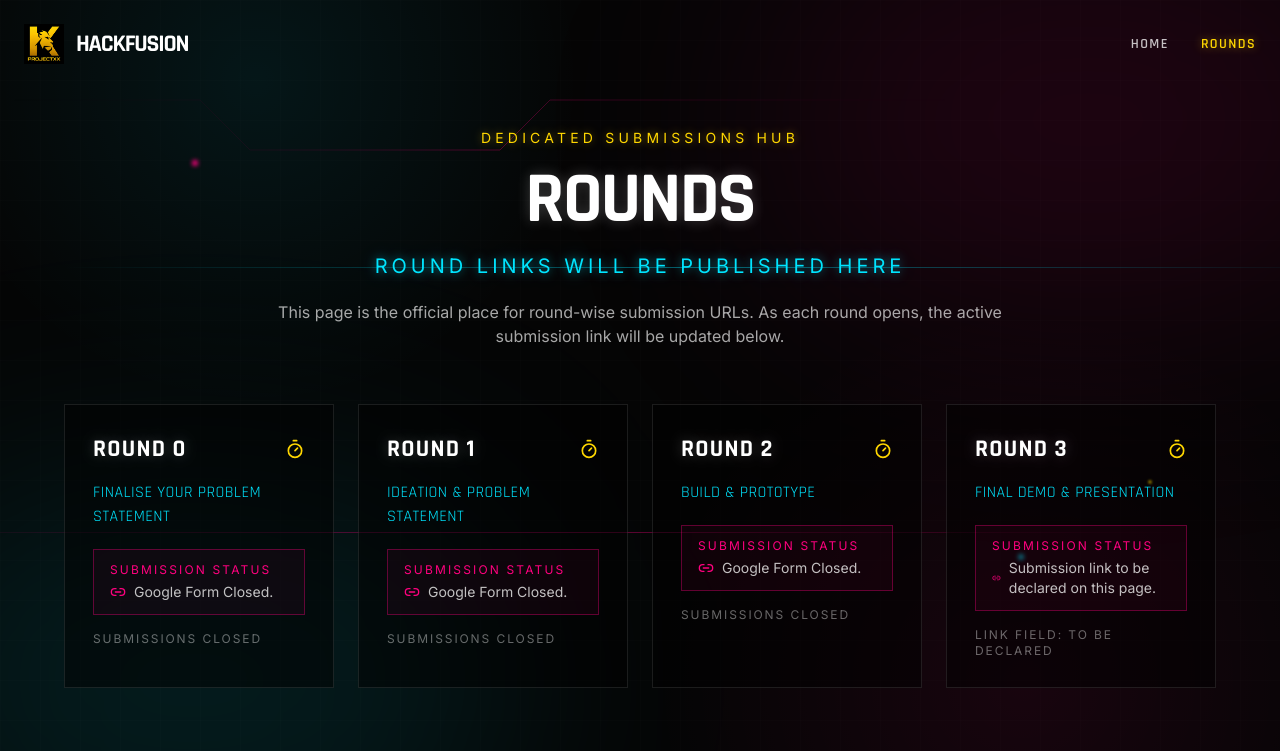
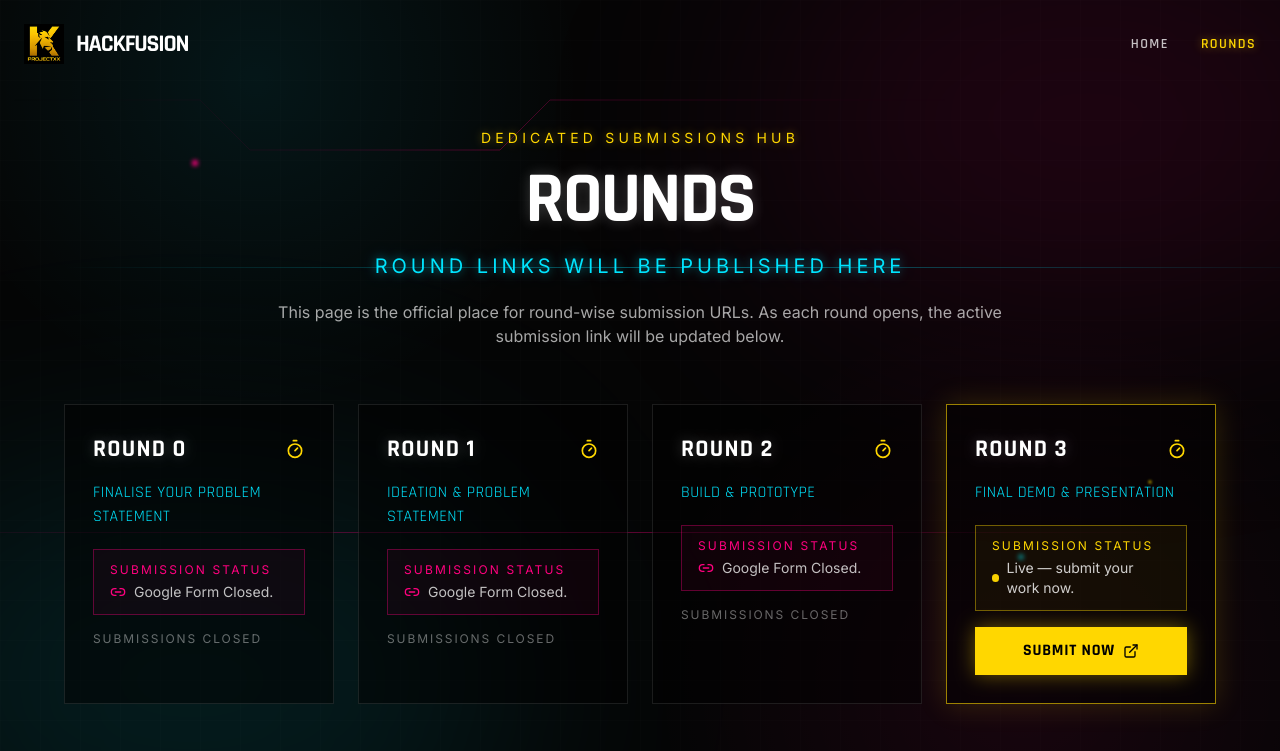
Before and after one commit to chithalurihemanth972-dot/hackfusion.io, a React (Vite) app: page /rounds in a window 1280 px wide. Shown: the top 751 px of the page. Built offline with nearby package versions, Linux system fonts and the light colour scheme.

Commit message:
Go live with Round 3 submission link

```diff
--- a/src/components/Rounds.tsx
+++ b/src/components/Rounds.tsx
@@ -24,7 +24,8 @@ const rounds: { title: string; subtitle: string; status: string; link?: string;
   {
     title: 'ROUND 3',
     subtitle: 'FINAL DEMO & PRESENTATION',
-    status: 'Submission link to be declared on this page.',
+    status: 'Live — submit your work now.',
+    link: 'https://forms.gle/Xcq8gdhpYtG6br9c7',
   },
 ];
 
```
